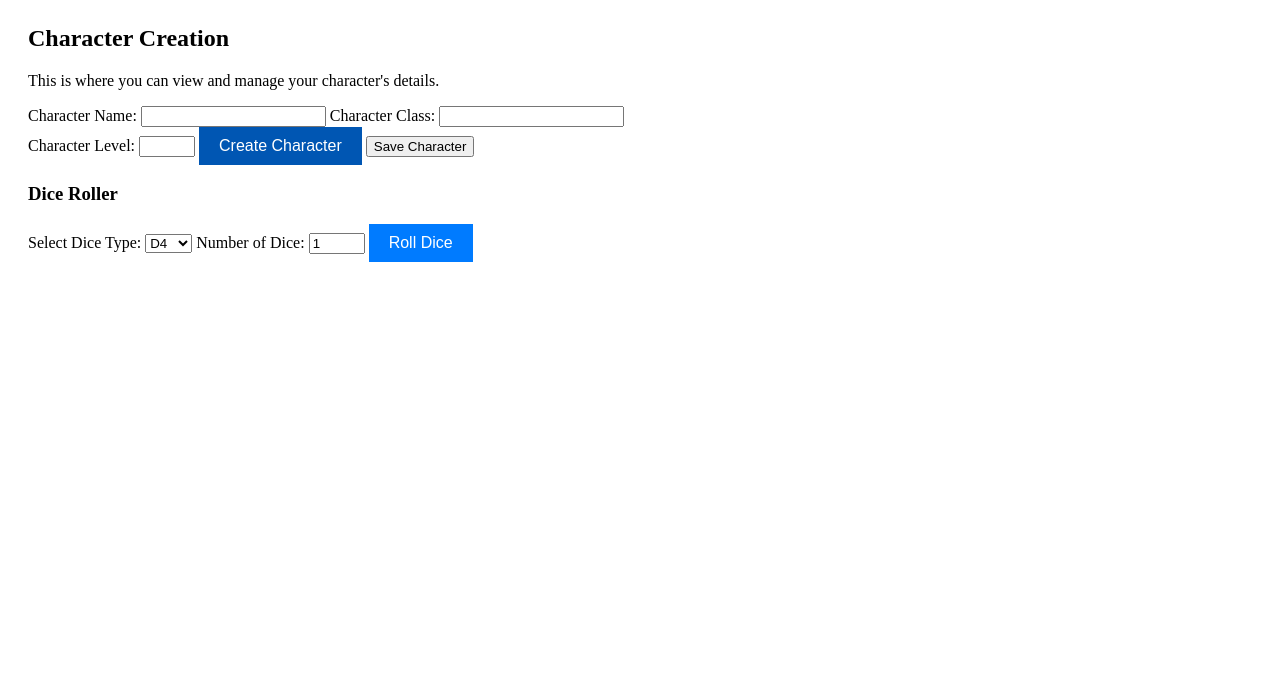
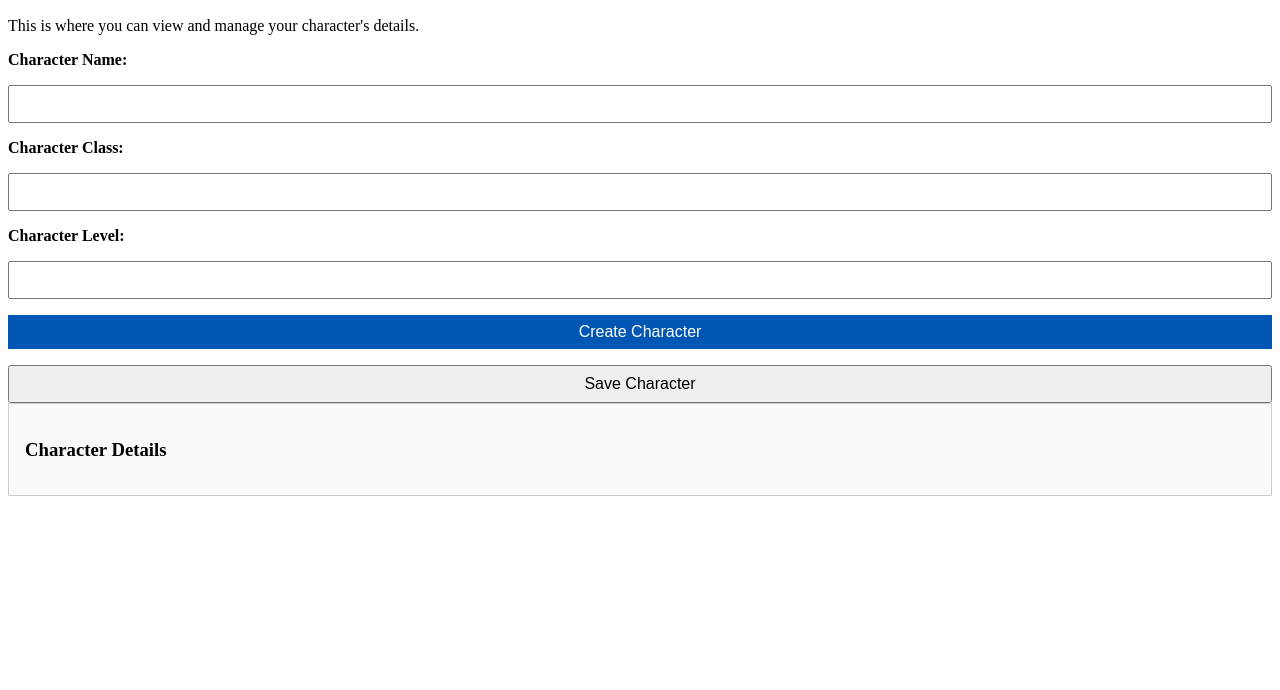
Before and after one commit to CattyLegault/-mtm6302-final-LEGA0296, a plain HTML site: page index.html in a window 1280 px wide. Shown: the part 110-800 px from the top of the page. Drawn offline with Linux system fonts and the light colour scheme.

Commit message:
add javascript

```diff
--- a/index.html
+++ b/index.html
@@ -10,9 +10,12 @@
 
 <body>
     <!-- Main content section -->
+    <div id="main-content" class="main-content">
+        <header>
+            <h1>Web-based TTRPG player character companion tool</h1>
+        </header>
+        <div id="layout">
             <section id="main-section" class="main-section">
-        <h1>Web-based TTRPG player character companion tool</h1>
-        <p>Welcome to the Web-based TTRPG player character companion tool!</p>
                 <section id="character-section" class="character-section">
                     <h2>Character Creation</h2>
                     <p>This is where you can view and manage your character's details.</p>
@@ -27,27 +30,14 @@
                         <!-- buttons -->
                         <button id="create-character-btn">Create Character</button>
                         <button id="save-character-btn">Save Character</button>
-                <!-- Dice Roller -->
-                <div id="dice-roller">
-                    <!-- dice content -->
-                    <h3>Dice Roller</h3>
-                    <label for="dice-type">Select Dice Type:</label>
-                    <select id="dice-type">
-                        <option value="d4">D4</option>
-                        <option value="d6">D6</option>
-                        <option value="d8">D8</option>
-                        <option value="d10">D10</option>
-                        <option value="d12">D12</option>
-                        <option value="d20">D20</option>
-                    </select>
-                    <label for="dice-quantity">Number of Dice:</label>
-                    <input type="number" id="dice-quantity" min="1" max="10" value="1">
-                    <button id="roll-dice-btn">Roll Dice</button>
-                    <!-- dice result -->
-                    <div id="dice-result"></div>
+                    </form>
+                    <div id="character-display">
+                        <h3>Character Details</h3>
+                        <div id="character-image"></div>
                     </div>
                 </section>
             </section>
+        </div>
 
 </body>
 
--- a/main.css
+++ b/main.css
@@ -1,8 +1,55 @@
-.main-section {
+.layout {
   display: grid;
-  grid-template-columns: 1fr 1fr;
-  gap: 20px;
-  padding: 20px;
+  grid-template-columns: 1.15fr 1fr;
+  gap: 1.5rem;
+  align-items: start;
+}
+
+form {
+  border: none;
+  padding: 0;
+}
+
+#character-form {
+  display: flex;
+  flex-direction: column;
+  gap: 1rem;
+}
+
+#character-form label {
+  font-weight: bold;
+}
+
+#character-form input {
+  padding: 0.5rem;
+  font-size: 1rem;
+}
+
+#character-form button {
+  padding: 0.5rem;
+  font-size: 1rem;
+  cursor: pointer;
+}
+
+#character-display {
+  border: 1px solid #ccc;
+  padding: 1rem;
+  background-color: #f9f9f9;
+}
+
+#character-display img {
+  max-width: 100%;
+  height: auto;
+  display: block;
+  margin-bottom: 1rem;
+}
+
+#character-display h2 {
+  margin-top: 0;
+}
+
+#character-display p {
+  margin: 0.5rem 0;
 }
 
 #roll-dice-btn {
--- a/main.js
+++ b/main.js
@@ -0,0 +1,9 @@
+const imageContainer = document.getElementById("image-container");
+const $createButton = document.getElementById("create-character-btn");
+const $saveButton = document.getElementById("save-character-btn");
+
+$createButton.addEventListener("click", async () => {
+  const characterName = document.getElementById("character-name").value;
+  const characterClass = document.getElementById("character-class").value;
+  const characterRace = document.getElementById("character-race").value;
+});
```
Lines whose indentation alone changed are shown as unchanged.
